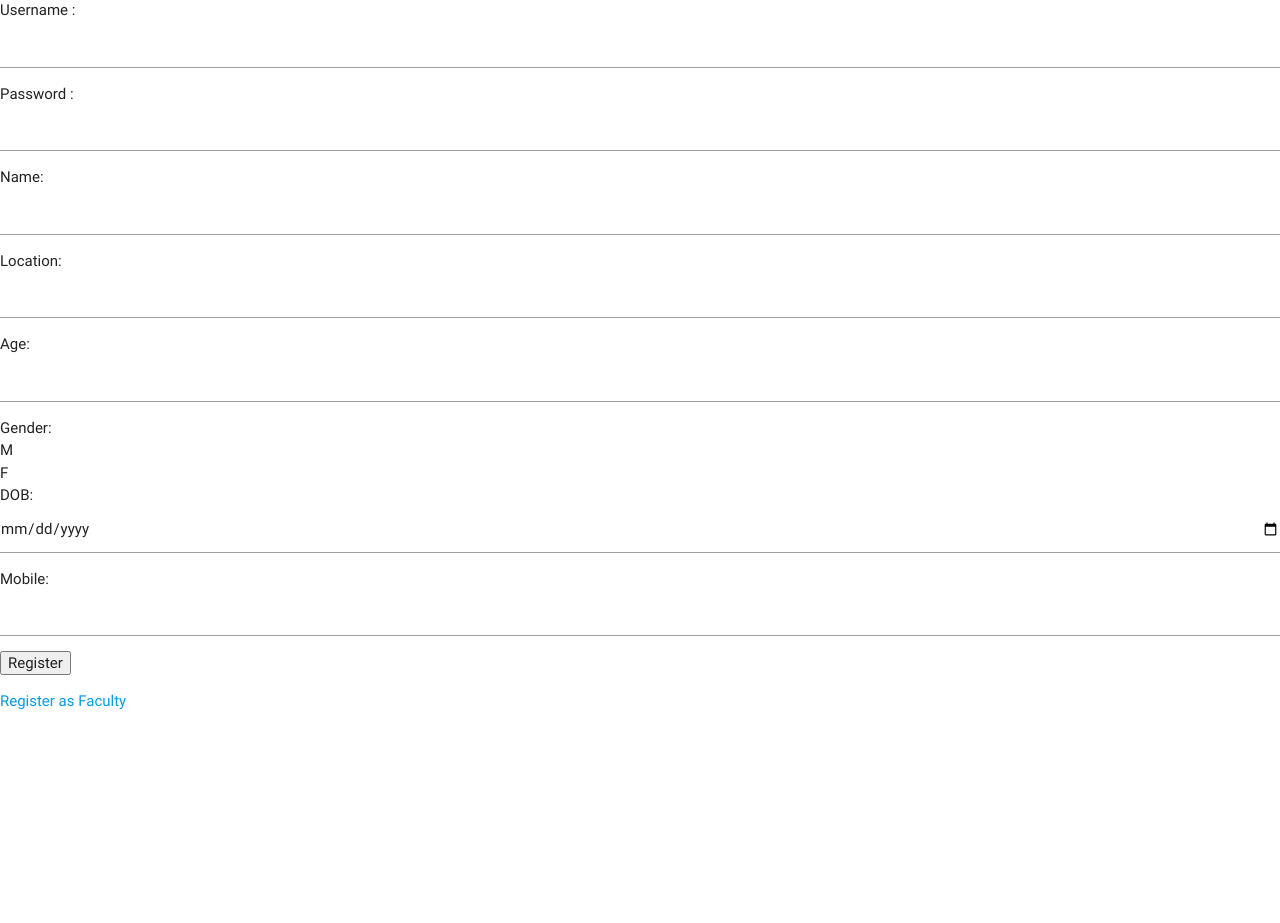
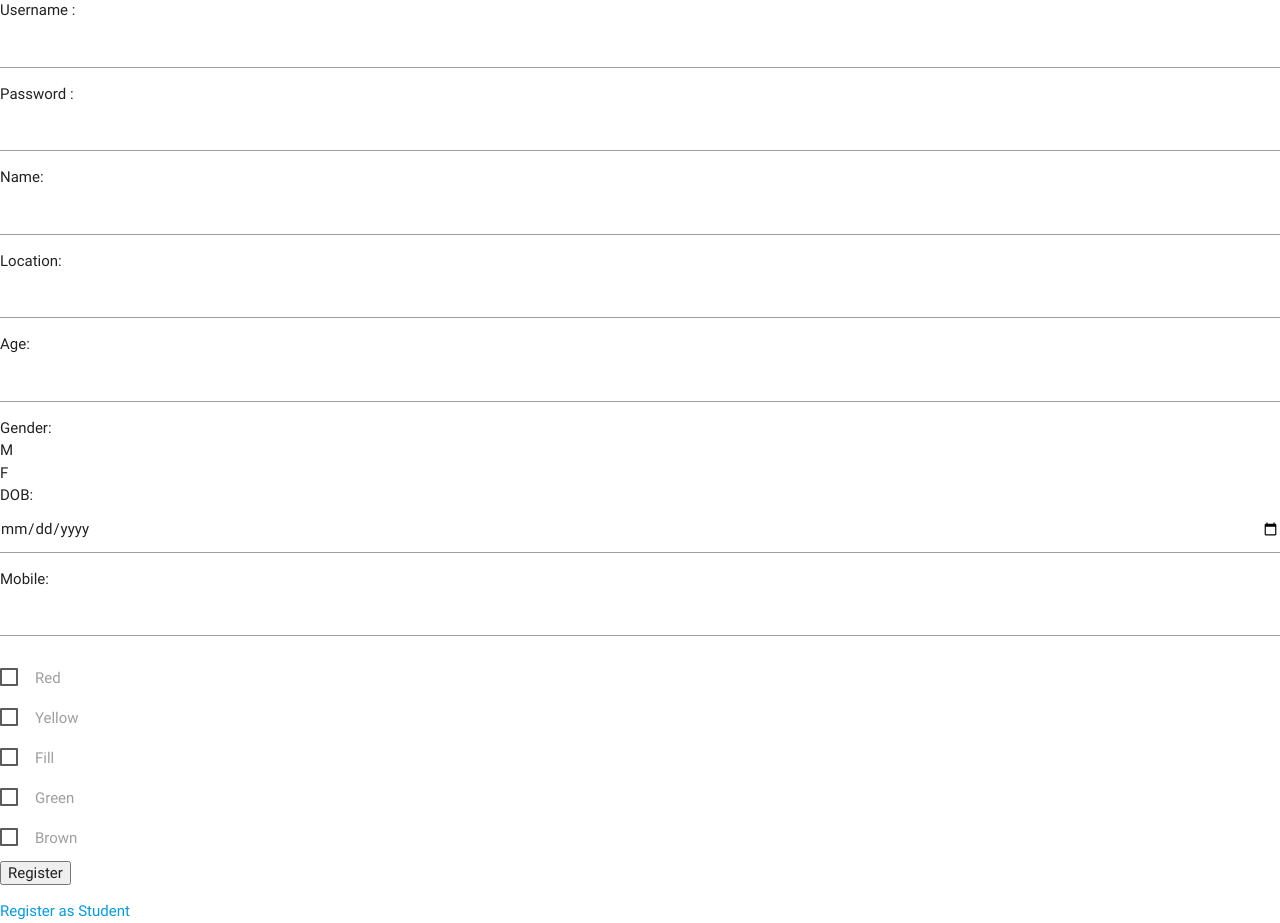
Before and after one commit to Technovision16/gyan, a PHP site: page /regteacher.php in a window 1280 px wide. Shown: the part 207-1130 px from the top of the page. Before the commit the page ends 917 px from the top, so only its background shows below. Run offline with PHP 8.4, Linux system fonts and the light colour scheme; some libraries are stand-ins or nearby versions.

Commit message:
Faculty reg added

```diff
--- a/index.php
+++ b/index.php
@@ -96,7 +96,7 @@
 			          	}
 		          	}
 				?>
-			<a href="regteacher.php">Register as Faculty</a>
+			<a>Register as Faculty</a>
 		</section>
 	<footer>
 	</footer>
--- a/regteacher.php
+++ b/regteacher.php
@@ -60,6 +60,26 @@
 				<input type="date" name="dob" required /><br>
 				Mobile:
 				<input type="number" name="mobile" required />
+				<p>
+			      <input type="checkbox" id="test1" />
+			      <label for="test1">Red</label>
+			    </p>
+			    <p>
+			      <input type="checkbox" id="test2" />
+			      <label for="test2">Yellow</label>
+			    </p>
+			    <p>
+			      <input type="checkbox" id="test3" />
+			      <label for="test3">Fill</label>
+			    </p>
+			    <p>
+			      <input type="checkbox" id="test4" />
+			      <label for="test4">Green</label>
+			    </p>
+			      <p>
+			        <input type="checkbox" id="test5" />
+			        <label for="test5">Brown</label>
+			    </p>
 				<input type="submit" value="Register" name="register" />
 			</form>
 				<?php
@@ -96,7 +116,7 @@
 			          	}
 		          	}
 				?>
-			<a href="regteacher.php">Register as Faculty</a>
+			<a href="index.php">Register as Student</a>
 		</section>
 	<footer>
 	</footer>
```
Also changed, not shown: dashboard.php (+25 -0 lines).
